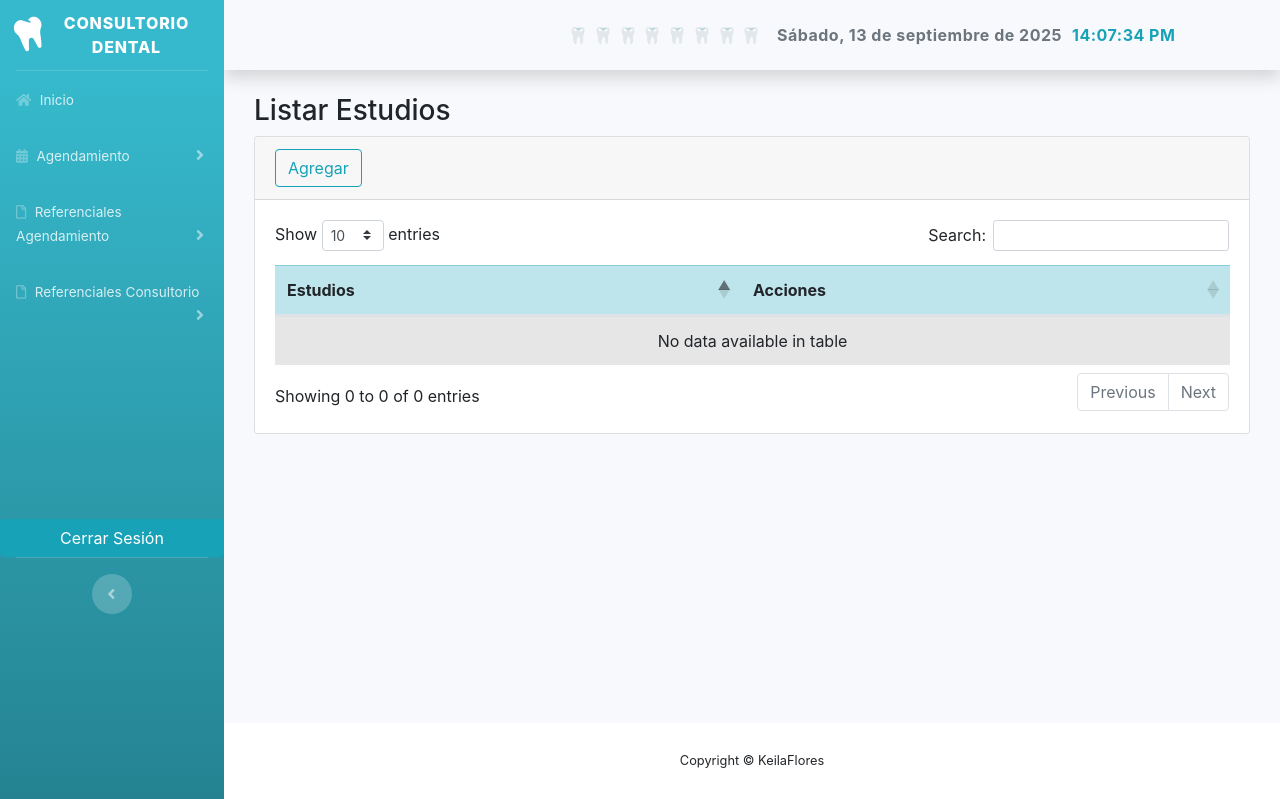
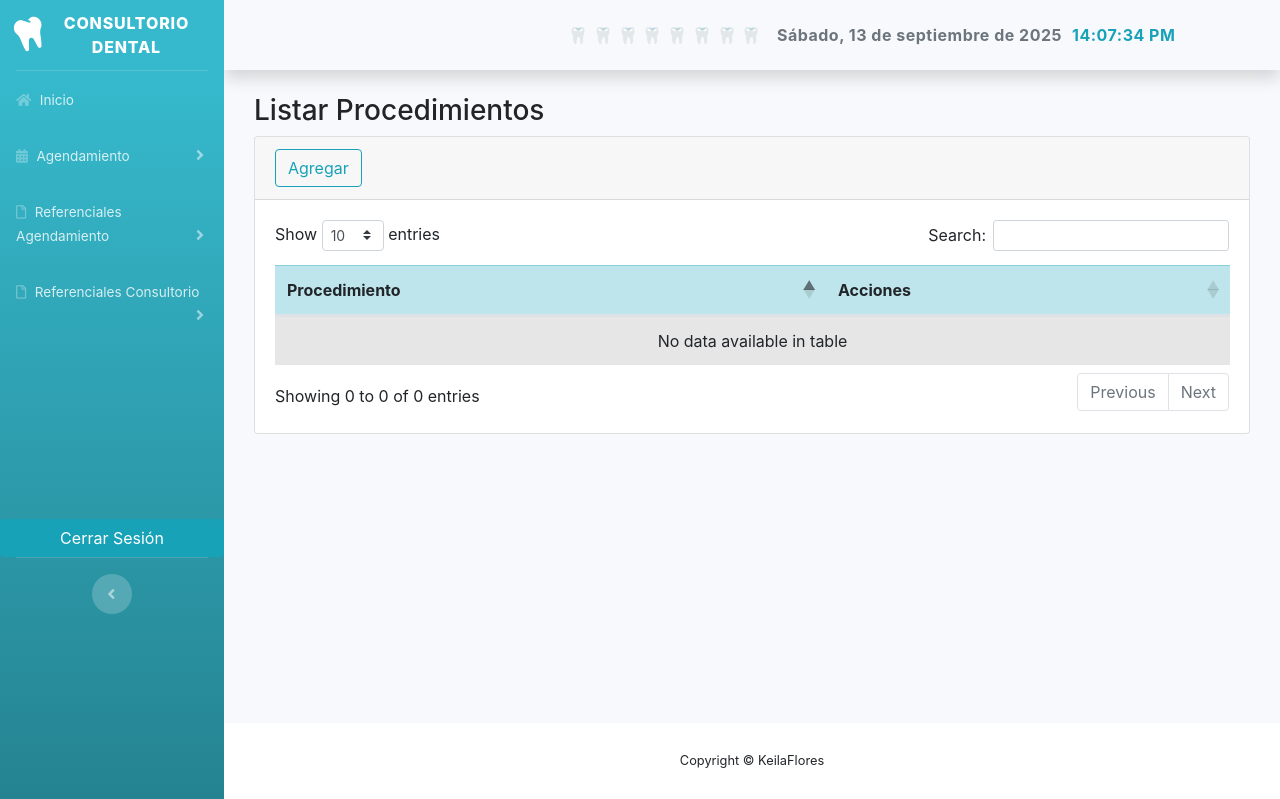
Before and after one commit to keilaflores889/TALLER, a Flask app: page /referenciales_consultorio/estudio/estudio-index in a window 1280 px wide. Shown: the top 799 px of the page. Run offline with Flask 3, Linux system fonts and the light colour scheme; data that the repository does not hold is empty; some libraries are stand-ins or nearby versions.

Commit message:
modificando

```diff
--- a/app/rutas/referenciales_consultorio/tipo_estudio/templates/estudio-index.html
+++ b/app/rutas/referenciales_consultorio/tipo_estudio/templates/estudio-index.html
@@ -1,12 +1,12 @@
 {% extends 'base.html' %}
 
 {% block titulo %}
-Estudios
+Procedimientos
 {% endblock %}
 
 {% block contenido %}
 <div class="container mt-4">
-    <h3>Listar Estudios</h3>
+    <h3>Listar Procedimientos</h3>
 
     <!-- tarjeta -->
     <div class="card">
@@ -17,7 +17,7 @@ Estudios
         <table class="table table-striped" id="tbl">
           <thead class="table-info">
             <tr>
-              <th>Estudios</th>
+              <th>Procedimiento</th>
               <th>Acciones</th>
             </tr>
           </thead>
@@ -39,9 +39,9 @@ Estudios
 
           <div class="modal-body">
             <div class="form-group">
-              <input type="hidden" id="txtIdEstudio">
-              <label for="txtDescripcion">Estudio:</label>
-              <textarea type="text" class="form-control" placeholder="Ingrese un tipo de estudio" id="txtDescripcion"></textarea>
+              <input type="hidden" id="txtIdProcedimiento">
+              <label for="txtDescripcion">Procedimiento:</label>
+              <textarea type="text" class="form-control" placeholder="Ingrese un tipo de procedimiento" id="txtDescripcion"></textarea>
             </div>
           </div>
 
@@ -61,9 +61,9 @@ Estudios
 <script>
   const CSRFToken = "{{ csrf_token() }}" || null;
 
-  // Validación: solo letras, espacios, acentos y opcionalmente "/"
+  // Validación: letras, números, espacios, acentos y "/"
   function descripcionValida(descripcion) {
-    const regex = /^[A-Za-zÁÉÍÓÚÑáéíóúñ\s/]+$/;
+    const regex = /^[A-Za-z0-9ÁÉÍÓÚÑáéíóúñ\s/]+$/;
     return regex.test(descripcion.trim());
   }
 
@@ -72,18 +72,17 @@ Estudios
       language: {
         url: "{{ url_for('static', filename='vendor/datatables/es-ES.json') }}",
       },
-      ajax:'/api/v1/estudios',
+      ajax:'/api/v1/procedimientos',
       columns: [
-        { data: 'descripcion_estudio' },
+        { data: 'descripcion_procedimiento' },
         {
           data: function(row) {
-            return `<button type="button" name="btn_editar" class="btn btn-info" data-id_estudio="${row.id_tipo_estudio}" title="Editar"><i class="fas fa-edit"></i></button>
-                    <button type="button" name="btn_eliminar" class="btn btn-danger" data-id_estudio="${row.id_tipo_estudio}" title="Eliminar"><i class="fas fa-trash-alt"></i></button>`;
+            return `<button type="button" name="btn_editar" class="btn btn-info" data-id_procedimiento="${row.id_tipo_procedimiento}" title="Editar"><i class="fas fa-edit"></i></button>
+                    <button type="button" name="btn_eliminar" class="btn btn-danger" data-id_procedimiento="${row.id_tipo_procedimiento}" title="Eliminar"><i class="fas fa-trash-alt"></i></button>`;
           }
         }
       ],
       createdRow: function(row, data, dataIndex) {
-        // permite que el texto largo se divida en varias líneas
         $('td:eq(0)', row).css({
           "white-space": "normal",
           "word-wrap": "break-word",
@@ -95,8 +94,8 @@ Estudios
 
   const agregar = () => {
     $('#btnAgregar').on('click', function(){
-      $('#modalTitle').text("Agregar un Estudio");
-      $('#txtIdEstudio').val("");
+      $('#modalTitle').text("Agregar un Procedimiento");
+      $('#txtIdProcedimiento').val("");
       $('#txtDescripcion').val("");
       $('#modalFormulario').modal();
     });
@@ -104,18 +103,18 @@ Estudios
 
   const guardar = () => {
     $('#btnGuardar').on('click', function() {
-    const id_estudio = $('#txtIdEstudio').val();
+      const id_procedimiento = $('#txtIdProcedimiento').val();
       const descripcion = $('#txtDescripcion').val().trim();
       const tabla = $('#tbl').DataTable();
 
       if (!descripcionValida(descripcion)) {
-      Swal.fire("Error", "La descripción solo puede contener letras, espacios, acentos y '/'.", "error");
+        Swal.fire("Error", "La descripción solo puede contener letras, números, espacios, acentos y '/'.", "error");
         return;
       }
 
       const payload = { descripcion };
-    const url = id_estudio ? `/api/v1/estudios/${id_estudio}` : `/api/v1/estudios`;
-    const method = id_estudio ? 'PUT' : 'POST';
+      const url = id_procedimiento ? `/api/v1/procedimientos/${id_procedimiento}` : `/api/v1/procedimientos`;
+      const method = id_procedimiento ? 'PUT' : 'POST';
 
       fetch(url, {
         method: method,
@@ -131,12 +130,11 @@ Estudios
           tabla.ajax.reload();
           Swal.fire(
             "Éxito",
-            id_estudio ? "El estudio fue actualizado correctamente." : "El estudio fue agregado correctamente.",
+            id_procedimiento ? "El procedimiento fue actualizado correctamente." : "El procedimiento fue agregado correctamente.",
             "success"
           );
         } else if (data.error && data.error.includes("ya existe")) {
-          // 🚫 Caso de duplicado -> mensaje amigable
-          Swal.fire("Atención", "Este estudio ya está registrado, no es necesario volver a cargarlo.", "warning");
+          Swal.fire("Atención", "Este procedimiento ya está registrado, no es necesario volver a cargarlo.", "warning");
         } else {
           Swal.fire("Error", data.error || "No se pudo guardar.", "error");
         }
@@ -149,8 +147,7 @@ Estudios
       $('#txtDescripcion').val("");
       $('#modalFormulario').modal("hide");
     });
-};
-
+  }
 
   const editar = () => {
     $('#tbl').on('click', 'button[name="btn_editar"]', function() {
@@ -161,14 +158,14 @@ Estudios
         cancelButtonText: "No"
       }).then((result) => {
         if (result.isConfirmed) {
-          $('#modalTitle').text("Editar un Estudio");
-          const id_estudio = $(this).data('id_estudio');
-          $('#txtIdEstudio').val(id_estudio);
+          $('#modalTitle').text("Editar un Procedimiento");
+          const id_procedimiento = $(this).data('id_procedimiento');
+          $('#txtIdProcedimiento').val(id_procedimiento);
 
-          fetch(`/api/v1/estudios/${id_estudio}`)
+          fetch(`/api/v1/procedimientos/${id_procedimiento}`)
           .then(resp => resp.json())
           .then(data => {
-            $('#txtDescripcion').val(data.data.descripcion_estudio);
+            $('#txtDescripcion').val(data.data.descripcion_procedimiento);
             $('#modalFormulario').modal();
           });
         }
@@ -178,7 +175,7 @@ Estudios
 
   const eliminar = () => {
     $('#tbl').on('click', 'button[name="btn_eliminar"]', function() {
-      const id_estudio = $(this).data('id_estudio');
+      const id_procedimiento = $(this).data('id_procedimiento');
 
       Swal.fire({
         title: "¿Deseas eliminar este registro?",
@@ -187,7 +184,7 @@ Estudios
         cancelButtonText: "No"
       }).then((result) => {
         if (result.isConfirmed) {
-          fetch(`/api/v1/estudios/${id_estudio}`, {
+          fetch(`/api/v1/procedimientos/${id_procedimiento}`, {
             method: 'DELETE',
             headers: {
               'Content-Type': 'application/json',
--- a/app/templates/base.html
+++ b/app/templates/base.html
@@ -114,8 +114,9 @@
         <div class="bg-white py-2 collapse-inner rounded">
             <a class="collapse-item" href="{{ url_for('medicamento.medicamentoIndex') }}">Medicamentos</a>
             <a class="collapse-item" href="{{ url_for('sintoma.sintomaIndex') }}">Sintomas</a>
-            <a class="collapse-item" href="{{ url_for('analisis.analisisIndex') }}">Tipo analisis</a>
-            <a class="collapse-item" href="{{ url_for('estudio.estudioIndex') }}">Tipo estudios</a>
+            <a class="collapse-item" href="{{ url_for('analisis.analisisIndex') }}">Tipo de analisis</a>
+            <a class="collapse-item" href="{{ url_for('estudio.estudioIndex') }}">Tipo de estudios</a>
+             <a class="collapse-item" href="{{ url_for('procedimiento.procedimientoIndex') }}">Tipo de procedimiento</a>
         </div>
     </div>
 </li>
```
Also changed, not shown: app/rutas/referenciales_consultorio/tipo_procedimiento_medico/templates/ciudad-agregar.html (added, +24 -0 lines). Lines whose indentation alone changed are shown as unchanged.
